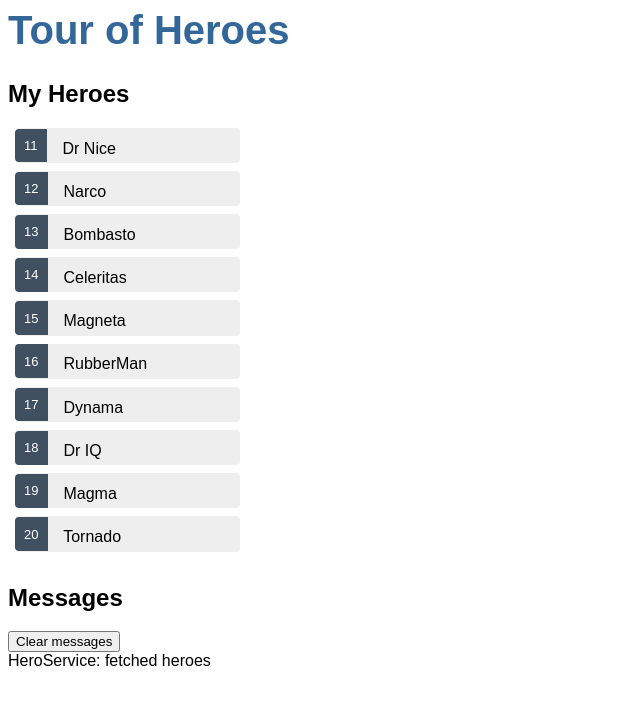
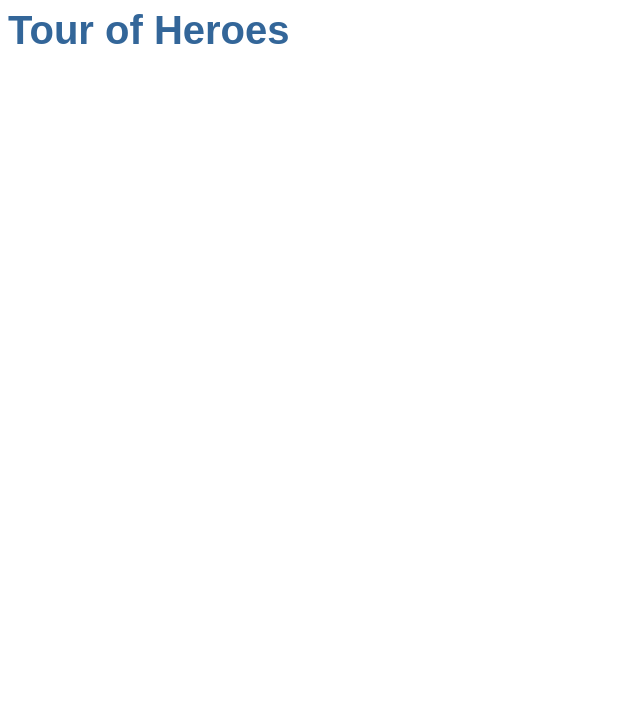
Before and after one commit to Daffyydd/QWA, an Angular app: page / in a window 1280 px wide. Shown: the top 704 px of the page, without its empty margins (0-640 px from the left). Built offline with nearby package versions, Linux system fonts and the light colour scheme; what angular-in-memory-web-api would draw is missing.

Commit message:
2 files modified, 1 added

```diff
--- a/src/app/app.component.html
+++ b/src/app/app.component.html
@@ -1,3 +1,3 @@
 <h1>{{title}}</h1>
-<app-heroes></app-heroes>
+<router-outlet></router-outlet>
 <app-messages></app-messages>
--- a/src/app/app.module.ts
+++ b/src/app/app.module.ts
@@ -10,9 +10,10 @@
 import { HeroesComponent } from './components/heroes/heroes.component';
 import { HeroDetailComponent } from './components/hero-detail/hero-detail.component';
 import { MessagesComponent } from './components/messages/messages.component';
+import { AppRoutingModule } from './modules/app-routing/app-routing.module';
 
 @NgModule({
-  imports:      [ BrowserModule, FormsModule,HttpClientModule,HttpClientInMemoryWebApiModule,HttpClientInMemoryWebApiModule.forRoot(InMemoryDataService,{dataEncapsulation:false}) ],
+  imports:      [ BrowserModule, FormsModule,HttpClientModule,HttpClientInMemoryWebApiModule,HttpClientInMemoryWebApiModule.forRoot(InMemoryDataService,{dataEncapsulation:false}),AppRoutingModule ],
   declarations: [ AppComponent, HelloComponent,HeroesComponent,HeroDetailComponent,MessagesComponent ],
   bootstrap:    [ AppComponent ]
 })
```
Also changed, not shown: src/app/modules/app-routing/app-routing.module.ts (added, +18 -0 lines).
